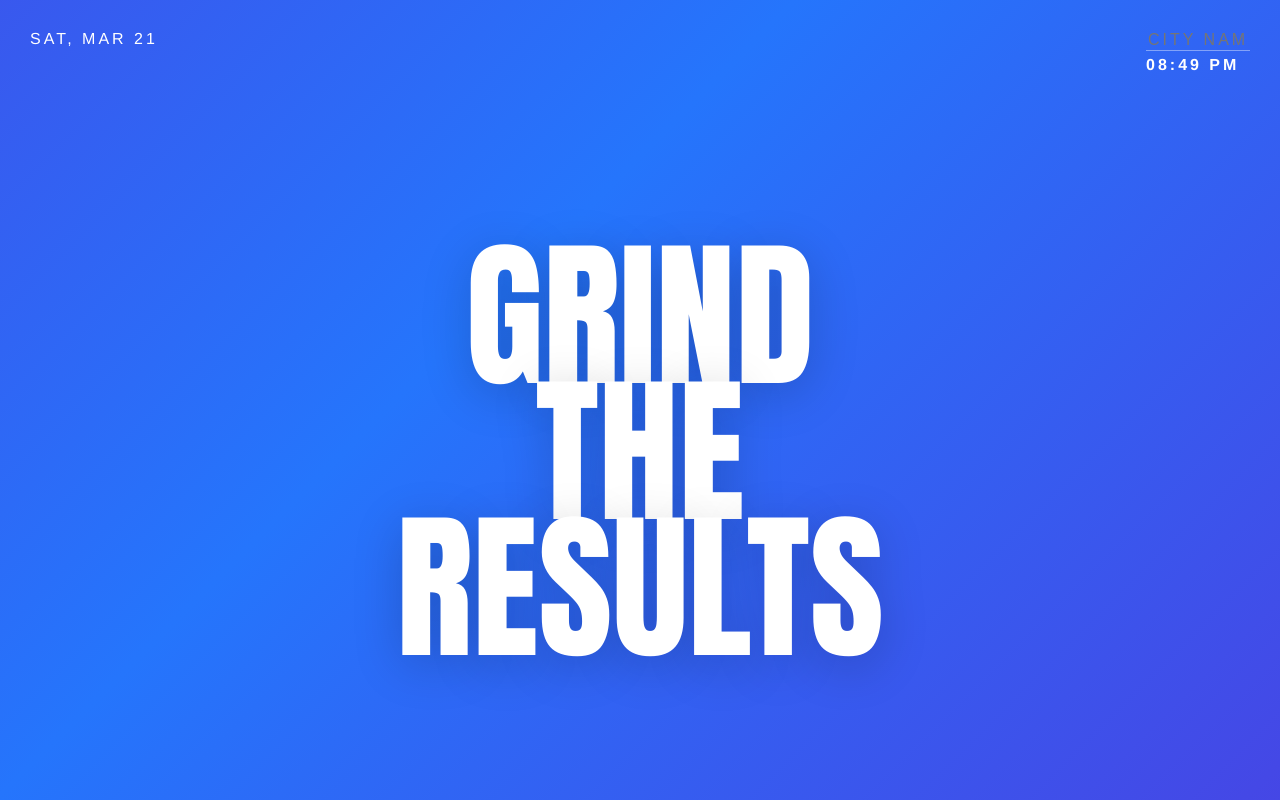
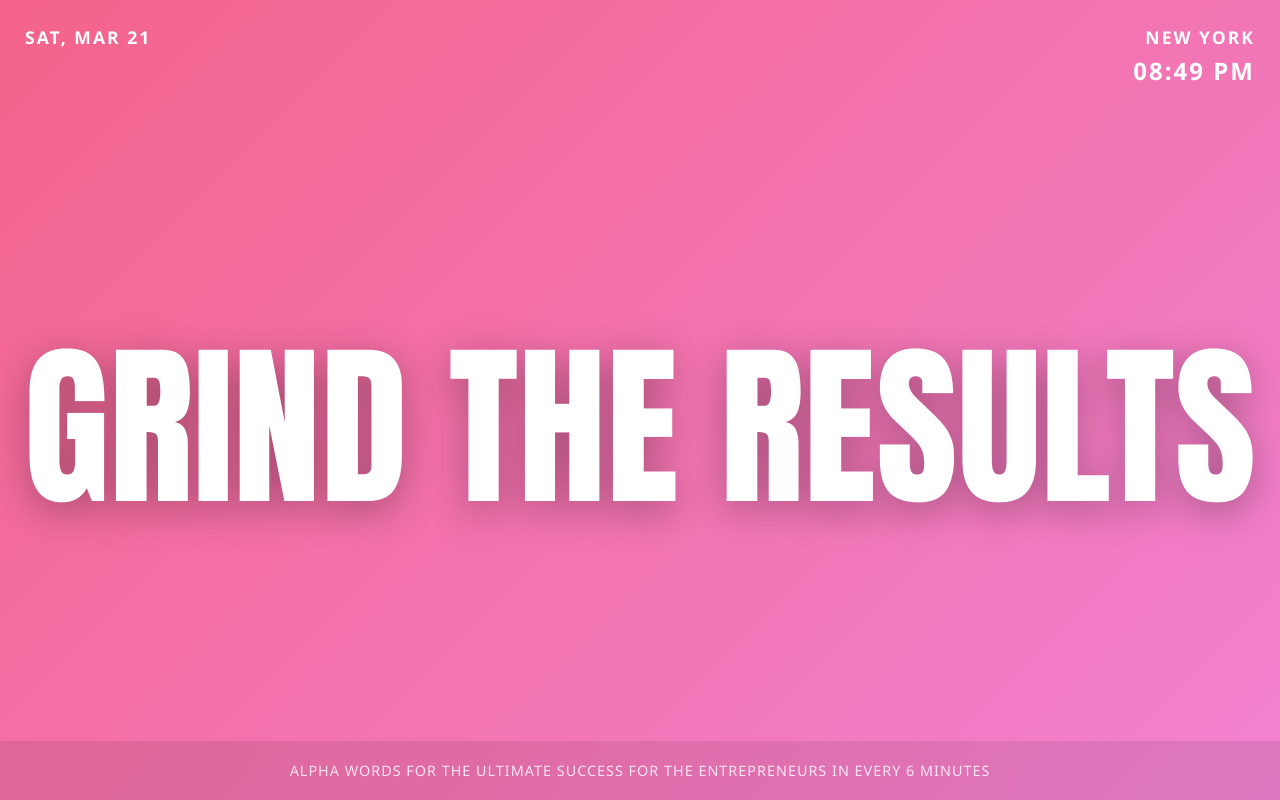
Before and after one commit to vim719/Daily6, a plain HTML site: page index.html in a window 1280 px wide. Drawn offline with Linux system fonts and the light colour scheme.

Commit message:
Update index.html

```diff
--- a/index.html
+++ b/index.html
@@ -3,153 +3,140 @@
 <head>
     <meta charset="UTF-8">
     <meta name="viewport" content="width=device-width, initial-scale=1.0, maximum-scale=1.0, user-scalable=no">
-    <title>PULSE | Focus & Energy</title>
+    <title>ALPHA PULSE | New York</title>
     <style>
         :root {
-            /* 4 Vibrant States for 24 Hours */
-            --morning: linear-gradient(-45deg, #ee7752, #e73c7e, #23a6d5, #23d5ab);
-            --noon: linear-gradient(-45deg, #00c6ff, #0072ff, #00c6ff, #0072ff);
-            --evening: linear-gradient(-45deg, #6a11cb, #2575fc, #6a11cb, #2575fc);
-            --midnight: linear-gradient(-45deg, #0f2027, #203a43, #2c5364, #0f2027);
+            /* 4 Vibrant High-Energy Gradients */
+            --color-1: linear-gradient(-45deg, #f093fb, #f5576c, #ff0844);
+            --color-2: linear-gradient(-45deg, #4facfe, #00f2fe, #38f9d7);
+            --color-3: linear-gradient(-45deg, #667eea, #764ba2, #6B8DD6);
+            --color-4: linear-gradient(-45deg, #11998e, #38ef7d, #00b09b);
         }
 
         body, html {
             margin: 0; padding: 0; width: 100%; height: 100%;
-            overflow: hidden; font-family: 'Impact', sans-serif;
+            overflow: hidden; font-family: 'Impact', 'Arial Black', sans-serif;
             display: flex; flex-direction: column;
             background-size: 400% 400% !important;
-            animation: gradientBG 15s ease infinite;
-            transition: all 2s ease-in-out;
+            animation: gradientBG 10s ease infinite;
+            transition: background 1.5s ease-in-out;
             color: white;
         }
 
-        /* Subtle Background Movement */
         @keyframes gradientBG {
             0% { background-position: 0% 50%; }
             50% { background-position: 100% 50%; }
             100% { background-position: 0% 50%; }
         }
 
-        /* Top HUD */
+        /* HUD - Top Section */
         .hud {
-            padding: 30px; display: flex; justify-content: space-between; align-items: flex-start;
-            font-family: 'Helvetica Neue', Helvetica, Arial, sans-serif;
-            font-weight: 300; letter-spacing: 3px; text-transform: uppercase;
-            font-size: clamp(0.7rem, 2vw, 1rem);
+            padding: 25px; display: flex; justify-content: space-between; align-items: flex-start;
+            font-family: 'Segoe UI', sans-serif; font-weight: 600;
+            letter-spacing: 2px; text-transform: uppercase;
+            font-size: clamp(0.8rem, 2.5vw, 1.1rem);
         }
 
-        .city-box input {
-            background: none; border: none; border-bottom: 1px solid rgba(255,255,255,0.4);
-            color: white; text-transform: uppercase; width: 100px; outline: none;
-            font-size: inherit; letter-spacing: inherit;
-        }
-
-        /* The Centered Booster Message */
+        /* Stage - Center Section */
         .stage {
             flex: 1; display: flex; justify-content: center; align-items: center;
             padding: 20px; text-align: center;
         }
 
         #booster {
-            font-size: 18vw; /* Scales to screen width */
+            font-size: 18vw;
             line-height: 0.85;
-            text-shadow: 0 10px 50px rgba(0,0,0,0.2);
+            text-shadow: 0 10px 40px rgba(0,0,0,0.3);
             cursor: pointer;
             user-select: none;
-            transition: transform 0.2s active;
         }
 
-        #booster:active { transform: scale(0.95); }
+        /* Footer - Brand Message */
+        footer {
+            padding: 20px;
+            font-family: 'Segoe UI', sans-serif;
+            font-size: clamp(0.6rem, 2vw, 0.9rem);
+            text-transform: uppercase;
+            letter-spacing: 1px;
+            opacity: 0.8;
+            text-align: center;
+            background: rgba(0,0,0,0.1);
+        }
 
-        @media (min-width: 1000px) { #booster { font-size: 10rem; } }
+        .fade-in { animation: fadeInMsg 0.6s ease-out; }
+        @keyframes fadeInMsg {
+            from { opacity: 0; transform: scale(0.9); filter: blur(8px); }
+            to { opacity: 1; transform: scale(1); filter: blur(0); }
+        }
 
-        /* Smooth Text Animation */
-        .fade-in { animation: fadeInMsg 0.8s ease-out; }
-        @keyframes fadeInMsg {
-            from { opacity: 0; transform: translateY(20px) scale(0.9); filter: blur(10px); }
-            to { opacity: 1; transform: translateY(0) scale(1); filter: blur(0); }
-        }
+        @media (min-width: 1000px) { #booster { font-size: 11rem; } }
     </style>
 </head>
 <body>
 
     <div class="hud">
-        <div id="date-display">SAT, MAR 21</div>
-        <div class="city-box">
-            <input type="text" id="city" placeholder="CITY NAME">
-            <div id="clock" style="margin-top: 5px; font-weight: bold;">16:32</div>
+        <div id="date-info">SAT, MAR 21</div>
+        <div style="text-align: right;">
+            <div id="city-name">NEW YORK</div>
+            <div id="clock" style="font-size: 1.5rem; margin-top: 5px;">00:00</div>
         </div>
     </div>
 
     <div class="stage">
         <div id="booster" class="fade-in">
-            GRIND<br>THE<br>RESULTS
+            ALPHA<br>ENERGY<br>NOW
         </div>
     </div>
 
+    <footer>
+        Alpha Words for The Ultimate Success for the Entrepreneurs in every 6 minutes
+    </footer>
+
     <script>
-        const Actions = ["SCALE", "BUILD", "ATTACK", "EXECUTE", "LEAD", "FOCUS", "WIN", "GRIND", "CREATE"];
-        const Targets = ["YOUR", "THE", "THIS", "PURE", "REAL", "EVERY"];
-        const Outcomes = ["LEGACY", "VISION", "WEALTH", "EMPIRE", "FUTURE", "IMPACT", "RESULTS"];
+        const Actions = ["BUILD", "SCALE", "ATTACK", "WIN", "LEAD", "FOCUS", "EXECUTE", "GRIND", "DOMINATE"];
+        const Targets = ["YOUR", "THE", "PURE", "REAL", "TOTAL", "EVERY"];
+        const Outcomes = ["EMPIRE", "LEGACY", "VISION", "PROFIT", "RESULTS", "FUTURE", "VICTORY"];
 
-        function getNewPhrase() {
+        function triggerNewPhrase() {
+            const el = document.getElementById('booster');
             const a = Actions[Math.floor(Math.random() * Actions.length)];
             const t = Targets[Math.floor(Math.random() * Targets.length)];
             const o = Outcomes[Math.floor(Math.random() * Outcomes.length)];
 
-            // 70% chance of 3x3 layout, 30% chance of 1-line layout
-            if (Math.random() > 0.3) {
-                return `${a}<br>${t}<br>${o}`;
-            } else {
-                return `${a} ${t} ${o}`;
-            }
+            el.classList.remove('fade-in');
+            void el.offsetWidth;
+            el.innerHTML = Math.random() > 0.3 ? `${a}<br>${t}<br>${o}` : `${a} ${t} ${o}`;
+            el.classList.add('fade-in');
         }
 
-        function refreshApp() {
+        function updatePulse() {
             const now = new Date();
-            const hrs = now.getHours();
-            const boosterEl = document.getElementById('booster');
+            const mins = now.getMinutes();
+            const secs = now.getSeconds();
 
-            // 1. Every 6-hour Energy Shift
-            if (hrs >= 6 && hrs < 12) {
-                document.body.style.background = "var(--morning)";
-            } else if (hrs >= 12 && hrs < 18) {
-                document.body.style.background = "var(--noon)";
-            } else if (hrs >= 18 && hrs < 24) {
-                document.body.style.background = "var(--evening)";
-            } else {
-                document.body.style.background = "var(--midnight)";
-            }
+            // 1. Every 6 Minutes Color Transition Logic
+            // Cycles through 4 colors based on (Minutes / 6)
+            const colorIndex = Math.floor(mins / 6) % 4;
+            const gradients = ["var(--color-1)", "var(--color-2)", "var(--color-3)", "var(--color-4)"];
+            document.body.style.background = gradients[colorIndex];
 
-            // 2. Update HUD
+            // 2. HUD Updates
             document.getElementById('clock').textContent = now.toLocaleTimeString([], {hour: '2-digit', minute:'2-digit'});
-            document.getElementById('date-display').textContent = now.toLocaleDateString([], {weekday: 'short', month: 'short', day: 'numeric'});
+            document.getElementById('date-info').textContent = now.toLocaleDateString([], {weekday: 'short', month: 'short', day: 'numeric'});
 
-            // 3. Auto-change phrase every 4 hours (at 0, 4, 8, 12, 16, 20)
-            if (now.getMinutes() === 0 && now.getSeconds() === 0 && hrs % 4 === 0) {
+            // 3. New Alpha Phrase every 6 minutes (at :00, :06, :12, etc.)
+            if (mins % 6 === 0 && secs === 0) {
                 triggerNewPhrase();
             }
         }
 
-        function triggerNewPhrase() {
-            const el = document.getElementById('booster');
-            el.classList.remove('fade-in');
-            void el.offsetWidth; // Trigger reflow
-            el.innerHTML = getNewPhrase();
-            el.classList.add('fade-in');
-        }
-
-        // Handle City Input
-        const cityInput = document.getElementById('city');
-        cityInput.value = localStorage.getItem('pulseCity') || "";
-        cityInput.onchange = (e) => localStorage.setItem('pulseCity', e.target.value);
-
-        // Click to manually boost dopamine
+        // Manual override for instant boost
         document.getElementById('booster').onclick = triggerNewPhrase;
 
-        // Init
-        setInterval(refreshApp, 1000);
-        refreshApp();
+        // Start engine
+        setInterval(updatePulse, 1000);
+        updatePulse();
+        triggerNewPhrase();
     </script>
 </body>
 </html>
```
